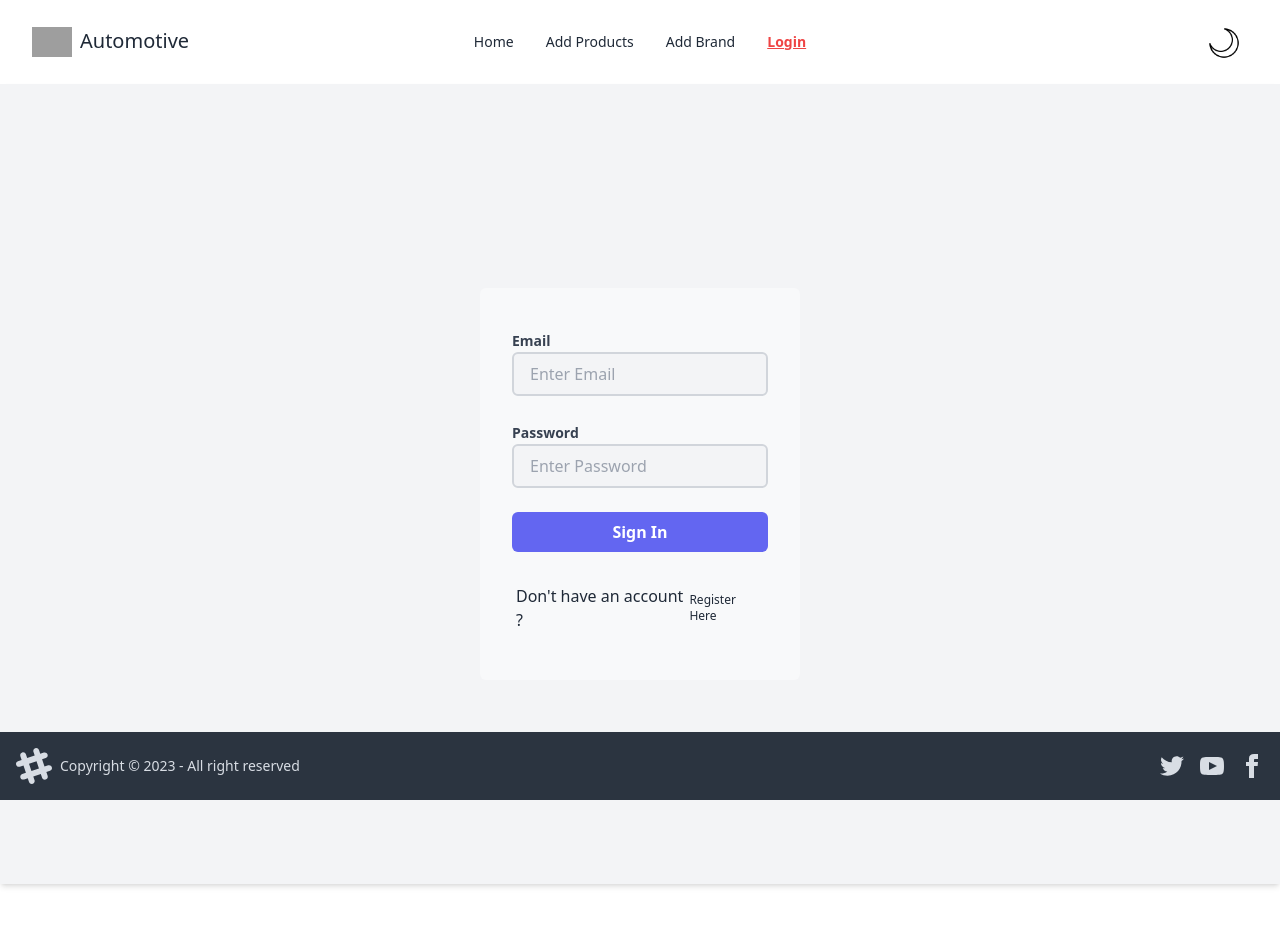
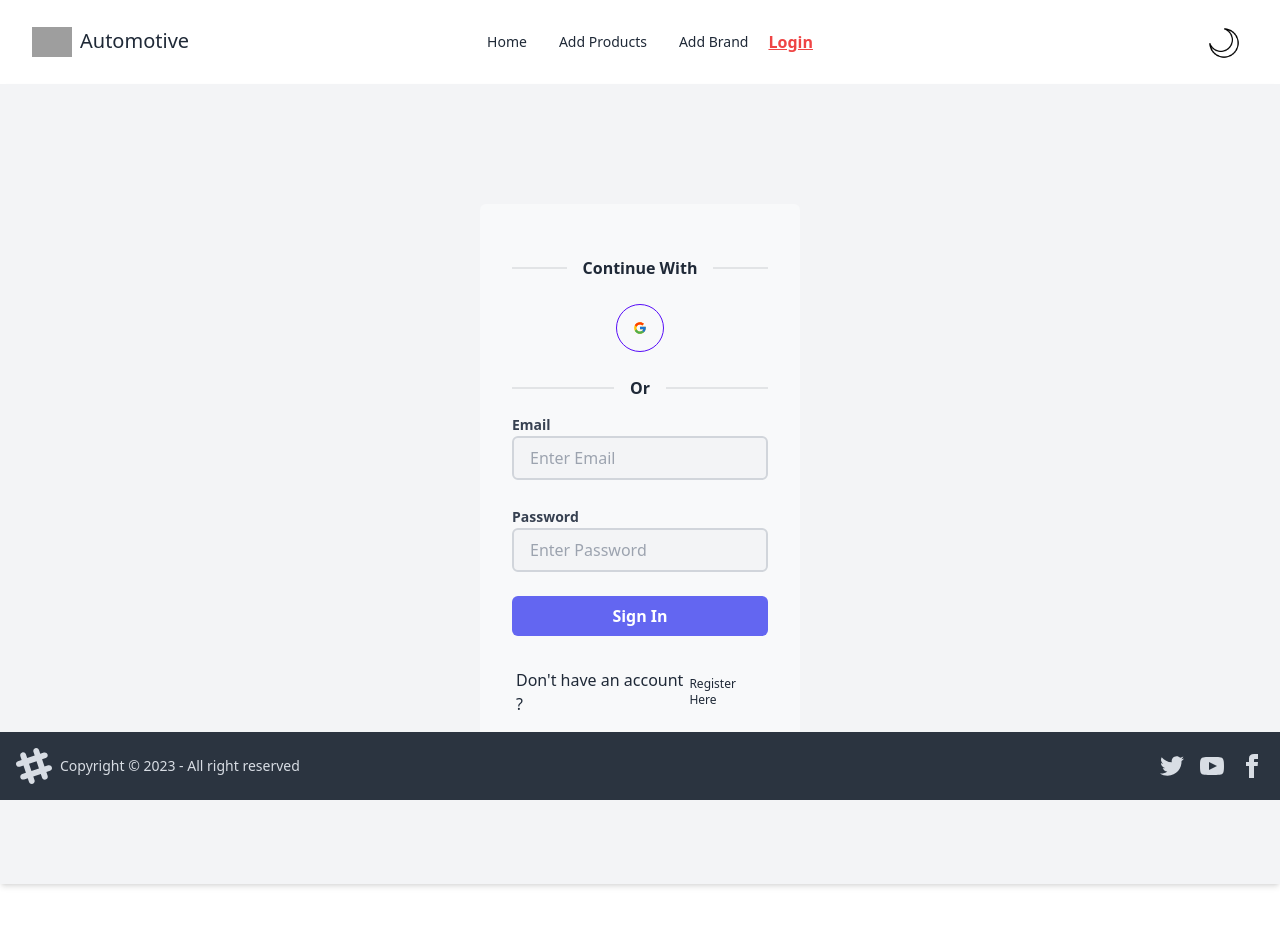
Before and after one commit to habib162/automotive-car, a React (Vite) app: page /login in a window 1280 px wide. Shown: the top 926 px of the page. Built offline with nearby package versions, Linux system fonts and the light colour scheme; no server answers; grey boxes are pictures that could not be loaded.

Commit message:
login register done with firebase

```diff
--- a/src/Components/Auth/Login.jsx
+++ b/src/Components/Auth/Login.jsx
@@ -1,11 +1,35 @@
-import { Link } from "react-router-dom";
+
+import SocialLogin from "./SocialLogin";
+import React, { useContext } from 'react';
+import { Link, useLocation, useNavigate } from 'react-router-dom';
+import {  toast } from 'react-toastify';
+import { AuthContext } from "../Provider/AuthProvider";
 
 const Login = () => {
+ const {signIn} = useContext(AuthContext);
+ const location = useLocation();
+ const navigate = useNavigate();
+const handleSubmit = (e) =>{
+    e.preventDefault();
+    const email = e.target.email.value;
+    const password = e.target.password.value;
+    if (email && password) {
+        signIn(email,password)
+        .then(result => {
+            navigate (location?.state ? location.state : "/");
+            toast("Logged in successfully");
+        })
+        .catch(error => {
+         toast.error("Email or Password invalid")})
+    }
+
+}
     return (
         <div>
             <div className="flex items-center justify-center min-h-screen bg-gray-100 shadow-md">
                 <div className="bg-opacity-40 bg-white bg-blur w-[25%] p-8 rounded-md py-10">
-                    <form >
+                <SocialLogin></SocialLogin>
+                    <form onSubmit={handleSubmit}>
                         <div className="mb-6 col-span-2 md:col-span-1">
                             <label htmlFor="email" className="text-gray-700 text-sm font-bold mb-2">Email</label>
                             <input
--- a/src/Components/Auth/Register.jsx
+++ b/src/Components/Auth/Register.jsx
@@ -1,11 +1,48 @@
-import { Link } from "react-router-dom";
+import { useContext } from 'react';
+import { Link, useLocation, useNavigate } from "react-router-dom";
+import { AuthContext } from "../Provider/AuthProvider";
+import { toast } from "react-toastify";
 
 const Register = () => {
+
+
+    const {registerUser} = useContext(AuthContext);
+    const location = useLocation();
+    const navigate = useNavigate();
+    const handleSubmit = (e) => {
+        e.preventDefault();
+        const name = e.target.name.value;
+        const email = e.target.email.value;
+        const password = e.target.password.value;
+        const regex = /^(?=.*[A-Z])(?=.*[!@#$%^&*()_+{}[\]:;<>,.?~\\-]).{6,}$/;
+
+        if (!regex.test(password)) {
+            if (password.length < 6) {
+                toast.error("Password is less than 6 characters");
+            }
+            else if (!/[A-Z]/.test(password)) {
+                toast.error("Don't have capital letter");
+            }
+            else if (!/[!@#$%^&*()_+{}[\]:;<>,.?~\\-]/.test(password)) {
+                toast.error("Don't have Special Character");
+            }
+        }else{
+            if (email) {
+                registerUser(email,password,name)
+                .then(result => {
+                    navigate (location?.state ? location.state : "/");
+                    toast("Registered successfully");
+                })
+                .catch(error => {toast.error(error)});
+            }
+
+        }
+    }
     return (
         <div>
         <div className="flex items-center justify-center min-h-screen bg-gray-100 shadow-md">
             <div className="bg-opacity-40 bg-white bg-blur w-[25%] p-8 rounded-md py-10">
-                <form >
+                <form onSubmit={handleSubmit}>
                     <div className="mb-6 col-span-2 md:col-span-1">
                         <label htmlFor="name" className="text-gray-700 text-sm font-bold mb-2">Full Name</label>
                         <input
--- a/src/Components/Auth/SocialLogin.jsx
+++ b/src/Components/Auth/SocialLogin.jsx
@@ -1,30 +1,32 @@
 import React, { useContext } from 'react';
 import { FcGoogle } from "react-icons/fc";
-import { AuthContext } from '../../Provider/AuthProvider';
-import { ToastContainer, toast } from 'react-toastify';
+import {  toast } from 'react-toastify';
 import { useLocation, useNavigate } from 'react-router-dom';
+import { AuthContext } from '../Provider/AuthProvider';
+
 
 function SocialLogin() {
     const {googleLogin} = useContext(AuthContext);
     const location = useLocation();
     const navigate = useNavigate();
     const handleSocialLogin = (e) =>{
-        e.preventDefault();
+        // e.preventDefault();
         googleLogin()
 
         .then(res => {
             navigate (location?.state ? location.state : "/");
             toast("Sign in successfully")
         })
-        .catch((err) => toast(err))
+        // .catch((err) => toast.error(err))
+        .catch((err) => console.log(err))
     }
     return (
         <div>
-            <div className='divider'>Continue With</div>
+            <div className='divider font-bold'>Continue With</div>
             <div className='text-center py-3'>
                 <button className='btn btn-primary btn-circle btn-outline' onClick={handleSocialLogin}><FcGoogle></FcGoogle></button>
             </div>
-        <ToastContainer />
+            <div className='divider font-bold'>Or</div>
         </div>
     );
 }
--- a/src/Components/Navbar/Navbar.jsx
+++ b/src/Components/Navbar/Navbar.jsx
@@ -1,9 +1,14 @@
 
-import { useEffect, useState } from 'react';
+import { useEffect, useState, useContext } from 'react';
 import moon from '../../assets/icons/moon.png'
 import sun from '../../assets/icons/sun.svg'
 import { NavLink } from 'react-router-dom';
+import { AuthContext } from '../Provider/AuthProvider';
+import { RxAvatar } from "react-icons/rx";
+import Swal from 'sweetalert2';
+
 const Navbar = () => {
+    const { logout, currentUser, loading } = useContext(AuthContext);
     const [theme, setTheme] = useState(
         localStorage.getItem("theme") ? localStorage.getItem("theme") : "light"
     );
@@ -15,6 +20,21 @@ const Navbar = () => {
             setTheme("light");
         }
     };
+    const handleLogOut = () => {
+        Swal.fire({
+            title: 'Are you sure?',
+            text: "You wont be able to revert this!",
+            icon: "warning",
+            showCancelButton: true,
+            confirmButtonColor: '#3085d6',
+            cancelButtonColor: '#d33',
+            confirmButtonText: 'Logout!',
+        }).then((result) => {
+            if (result.isConfirmed) {
+                logout();
+            }
+        })
+    }
 
     useEffect(() => {
         localStorage.setItem("theme", theme);
@@ -22,6 +42,11 @@ const Navbar = () => {
         document.querySelector("html").setAttribute("data-theme", localTheme);
     }, [theme]);
     return (
+        <div>
+            {
+                loading ? <div className='text-center text-3xl'>
+                    <span className="loading loading-spinner text-success"></span>
+                </div> :
                     <div className="navbar bg-base-100 py-4 shadow-lg px-4 sm:px-8">
                         <div className="navbar-start">
                             <div className="dropdown">
@@ -56,7 +81,7 @@ const Navbar = () => {
                                         >
                                             Add Brand
                                         </NavLink></li>
-                        <li>
+                                    {/* <li>
                                         <NavLink
                                             to="/login"
                                             className={({ isActive, isPending }) =>
@@ -64,7 +89,7 @@ const Navbar = () => {
                                             }
                                         >
                                             Login
-                        </NavLink></li>
+                                        </NavLink></li> */}
                                 </ul>
                             </div>
                             <div className="w-10 rounded-full flex gap-2">
@@ -101,7 +126,7 @@ const Navbar = () => {
                                     >
                                         Add Brand
                                     </NavLink></li>
-                        <li>
+                                {/* <li>
                                     <NavLink
                                         to="/login"
                                         className={({ isActive, isPending }) =>
@@ -109,8 +134,42 @@ const Navbar = () => {
                                         }
                                     >
                                         Login
-                        </NavLink></li>
+                                    </NavLink></li> */}
                             </ul>
+                        </div>
+                        <div className="dropdown dropdown-end">
+                 {
+                    currentUser?.email ?
+                    <div>
+                    <label tabIndex={0} className="btn btn-ghost btn-circle avatar">
+                        <div className="w-10 rounded-full">
+                        {
+                            currentUser.photoURL ? <img src={currentUser.photoURL} alt={currentUser.displayName} /> : <RxAvatar className="w-full h-full"></RxAvatar>
+                        }
+
+                        </div>
+                    </label>
+                    <ul tabIndex={0} className="menu menu-sm dropdown-content mt-3 z-[1] p-2 shadow bg-base-100 rounded-box w-52">
+                        <li>
+                            <a className="justify-between">
+                                {currentUser.displayName}
+                            </a>
+                        </li>
+                        <li><a>{currentUser.email}</a></li>
+                        <li onClick={handleLogOut}><a>Logout</a></li>
+                    </ul>
+                    </div>
+                     :      <div>
+                     <NavLink
+                            to="/login"
+                            className={({ isActive, isPending }) =>
+                                isPending ? "pending" : isActive ? "text-red-500 underline font-semibold" : ""
+                            }
+                        >
+                            Login
+                        </NavLink>
+                     </div>
+                 }
                 </div>
                         <div className="navbar-end">
                             <button className="btn btn-square btn-ghost">
@@ -126,6 +185,8 @@ const Navbar = () => {
                             </button>
                         </div>
                     </div>
+            }
+        </div>
     );
 }
 
--- /dev/null
+++ b/src/Components/Provider/AuthProvider.jsx
@@ -0,0 +1,64 @@
+import React, { createContext, useEffect, useState } from 'react';
+import { GoogleAuthProvider, signInWithPopup, createUserWithEmailAndPassword, signInWithEmailAndPassword, onAuthStateChanged, signOut } from "firebase/auth";
+import { auth } from '../Firebase/firebase.config';
+
+export const AuthContext = createContext(null);
+
+
+
+const AuthProvider = ({ children }) => {
+    const [currentUser, setCurrentUser] = useState({});
+    const [loading, setLoading] = useState(true);
+
+    const googleProvider = new GoogleAuthProvider();
+    const googleLogin = () => {
+        setLoading(true)
+        return signInWithPopup(auth, googleProvider)
+    }
+
+    // Register
+    const registerUser = (name, email, password) => {
+        setLoading(true)
+        return createUserWithEmailAndPassword(auth, name, email, password)
+    }
+
+    // Sign In
+    const signIn = (email, password) => {
+        setLoading(true)
+        return signInWithEmailAndPassword(auth, email, password)
+    }
+
+    useEffect(() => {
+        const unSubscribe = onAuthStateChanged(auth, (user) => {
+            setCurrentUser(user)
+            setLoading(false)
+        });
+
+        return () => {
+            unSubscribe()
+        }
+    }, [])
+
+    // Logout
+
+    const logout = () =>{
+        setLoading(true)
+        return signOut(auth)
+    }
+
+    const AuthInfo = {
+        googleLogin,
+        registerUser,
+        signIn,
+        logout,
+        currentUser,
+        loading
+    }
+    return (
+        <AuthContext.Provider value={AuthInfo}>
+            {children}
+        </AuthContext.Provider>
+    );
+}
+
+export default AuthProvider;
--- a/src/main.jsx
+++ b/src/main.jsx
@@ -5,11 +5,14 @@ import routes from './Components/routes/router'
 import { RouterProvider } from 'react-router-dom'
 import 'react-toastify/dist/ReactToastify.css';
 import { ToastContainer } from 'react-toastify'
+import AuthProvider from './Components/Provider/AuthProvider'
 
 
 ReactDOM.createRoot(document.getElementById('root')).render(
   <React.StrictMode>
-    <RouterProvider router={routes} />
+  <AuthProvider>
+  <RouterProvider router={routes} />
+  </AuthProvider>
     <ToastContainer/>
   </React.StrictMode>
 )
```
Lines whose indentation alone changed are shown as unchanged.
